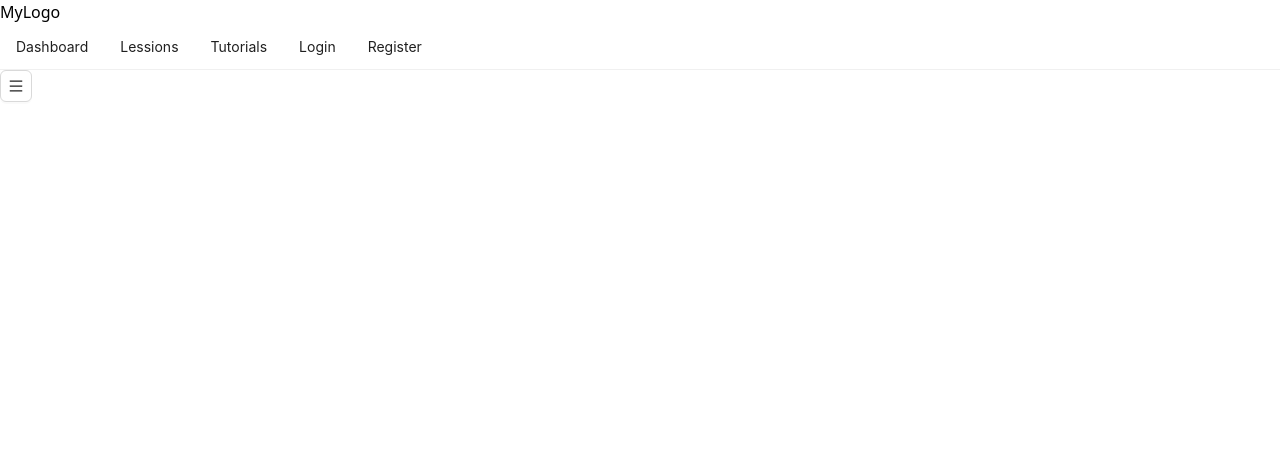
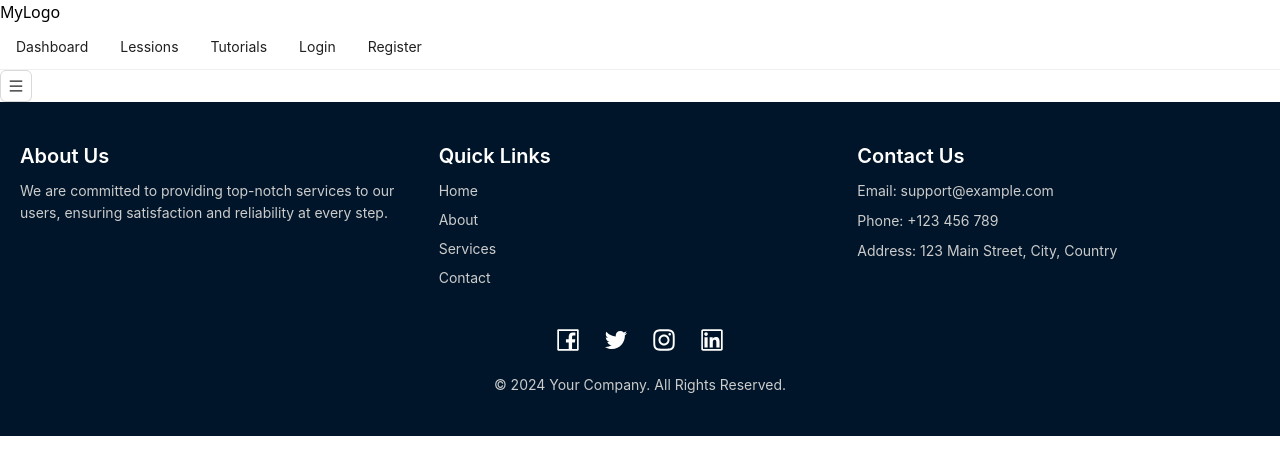
Before and after one commit to Erazul-Islam/Japanese-Vocabulary-learning-Application-Client, a React (Vite) app: page / in a window 1280 px wide. Shown: the top 474 px of the page. Built offline with nearby package versions, Linux system fonts and the light colour scheme.

Commit message:
Footer section done

```diff
--- a/src/root/Root.tsx
+++ b/src/root/Root.tsx
@@ -1,11 +1,13 @@
 import { Outlet } from "react-router-dom";
 import Navbar from "../component/nav/Navbar";
+import FooterLayout from "../shared/Footer/Footer";
 
 const Root = () => {
     return (
         <div className=''>
             <Navbar />
             <Outlet />
+            <FooterLayout/>
         </div>
     );
 };
--- /dev/null
+++ b/src/shared/Footer/Footer.tsx
@@ -0,0 +1,71 @@
+
+import { Layout, Row, Col, Typography, Space } from "antd";
+import { FacebookOutlined, TwitterOutlined, InstagramOutlined, LinkedinOutlined } from "@ant-design/icons";
+const { Footer } = Layout;
+const { Title, Text } = Typography;
+
+const FooterLayout = () => {
+    return (
+        <Footer style={{ backgroundColor: "#001529", color: "#fff", padding: "40px 20px" }}>
+            <div className="container lg:ml-48">
+                <Row gutter={[16, 24]}>
+                    {/* Column 1 */}
+                    <Col xs={24} sm={12} md={8}>
+                        <Title level={4} style={{ color: "#fff" }}>About Us</Title>
+                        <Text style={{ color: "#ccc" }}>
+                            We are committed to providing top-notch services to our users, ensuring satisfaction and reliability at every step.
+                        </Text>
+                    </Col>
+
+                    {/* Column 2 */}
+                    <Col xs={24} sm={12} md={8}>
+                        <Title level={4} style={{ color: "#fff" }}>Quick Links</Title>
+                        <Space direction="vertical">
+                            <a href="/" style={{ color: "#ccc" }}>Home</a>
+                            <a href="/about" style={{ color: "#ccc" }}>About</a>
+                            <a href="/services" style={{ color: "#ccc" }}>Services</a>
+                            <a href="/contact" style={{ color: "#ccc" }}>Contact</a>
+                        </Space>
+                    </Col>
+
+                    {/* Column 3 */}
+                    <Col xs={24} sm={12} md={8}>
+                        <Title level={4} style={{ color: "#fff" }}>Contact Us</Title>
+                        <Space direction="vertical">
+                            <Text style={{ color: "#ccc" }}>Email: support@example.com</Text>
+                            <Text style={{ color: "#ccc" }}>Phone: +123 456 789</Text>
+                            <Text style={{ color: "#ccc" }}>Address: 123 Main Street, City, Country</Text>
+                        </Space>
+                    </Col>
+                </Row>
+            </div>
+            <Row justify="center" style={{ marginTop: "40px" }}>
+                <Col>
+                    <Space size="large">
+                        <a href="https://www.facebook.com" target="_blank" rel="noopener noreferrer">
+                            <FacebookOutlined style={{ fontSize: "24px", color: "#fff" }} />
+                        </a>
+                        <a href="https://www.twitter.com" target="_blank" rel="noopener noreferrer">
+                            <TwitterOutlined style={{ fontSize: "24px", color: "#fff" }} />
+                        </a>
+                        <a href="https://www.instagram.com" target="_blank" rel="noopener noreferrer">
+                            <InstagramOutlined style={{ fontSize: "24px", color: "#fff" }} />
+                        </a>
+                        <a href="https://www.linkedin.com" target="_blank" rel="noopener noreferrer">
+                            <LinkedinOutlined style={{ fontSize: "24px", color: "#fff" }} />
+                        </a>
+                    </Space>
+                </Col>
+            </Row>
+            <Row justify="center" style={{ marginTop: "20px" }}>
+                <Col>
+                    <Text style={{ color: "#ccc" }}>
+                        © {new Date().getFullYear()} Your Company. All Rights Reserved.
+                    </Text>
+                </Col>
+            </Row>
+        </Footer>
+    );
+};
+
+export default FooterLayout;
```
